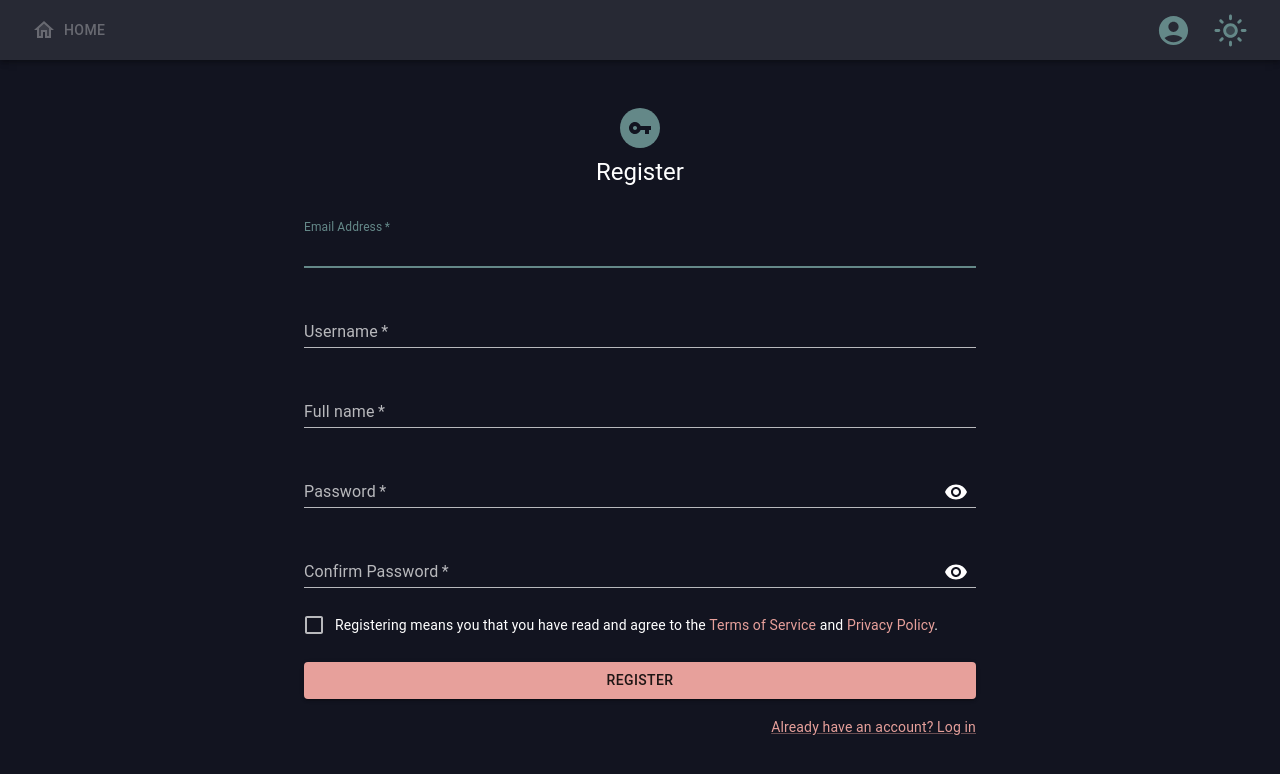
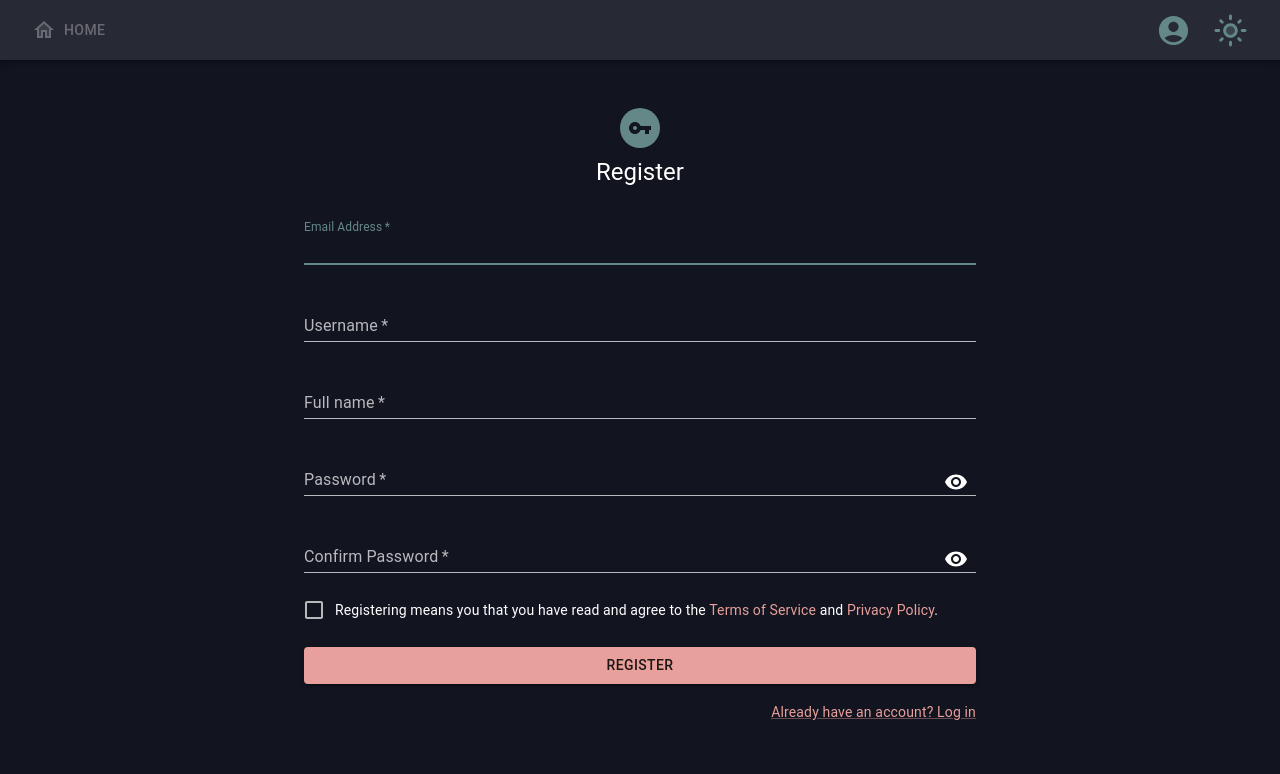
Before and after one commit to scastd00/rs-chat-frontend, a React (Vite) app: page /register in a window 1280 px wide. Shown: the top 774 px of the page. Built offline with nearby package versions, Linux system fonts and the light colour scheme.

Commit message:
All TextField have small size

```diff
--- a/src/components/ChatTextBar.jsx
+++ b/src/components/ChatTextBar.jsx
@@ -114,8 +114,8 @@ function ChatTextBar({ sendTextMessage, sendFiles }) {
       <CssBaseline />
       <TextField
         margin='normal'
+        fullWidth
         size='small'
-        fullWidth
         id='Text'
         label='Text'
         name='text'
--- a/src/components/admin/dialogs/CreateDegreeDialog.jsx
+++ b/src/components/admin/dialogs/CreateDegreeDialog.jsx
@@ -33,6 +33,7 @@ function CreateDegreeDialog(props) {
         <TextField
           required
           fullWidth
+          size='small'
           autoFocus
           id='DegreeName'
           label='Degree name'
--- a/src/components/admin/dialogs/CreateGroupDialog.jsx
+++ b/src/components/admin/dialogs/CreateGroupDialog.jsx
@@ -33,6 +33,7 @@ function CreateGroupDialog(props) {
         <TextField
           required
           fullWidth
+          size='small'
           autoFocus
           id='GroupName'
           label='Group name'
--- a/src/components/admin/dialogs/CreateSubjectDialog.jsx
+++ b/src/components/admin/dialogs/CreateSubjectDialog.jsx
@@ -41,6 +41,7 @@ function CreateSubjectDialog(props) {
         <TextField
           required
           fullWidth
+          size='small'
           autoFocus
           id='subjectName'
           label='Name'
@@ -54,6 +55,7 @@ function CreateSubjectDialog(props) {
           value={subjectProps.period}
           required
           fullWidth
+          size='small'
           id='subjectPeriod'
           label='Period'
           margin='dense'
@@ -72,6 +74,7 @@ function CreateSubjectDialog(props) {
           value={subjectProps.type}
           required
           fullWidth
+          size='small'
           id='subjectType'
           label='Type'
           margin='dense'
@@ -90,6 +93,7 @@ function CreateSubjectDialog(props) {
           value={subjectProps.credits}
           required
           fullWidth
+          size='small'
           id='subjectCredits'
           label='Credits'
           margin='dense'
@@ -110,6 +114,7 @@ function CreateSubjectDialog(props) {
           value={subjectProps.grade}
           required
           fullWidth
+          size='small'
           id='subjectGrade'
           label='Grade'
           margin='dense'
@@ -127,6 +132,7 @@ function CreateSubjectDialog(props) {
           value={subjectProps.degree}
           required
           fullWidth
+          size='small'
           id='subjectDegree'
           label='Degree'
           margin='dense'
--- a/src/pages/Profile.jsx
+++ b/src/pages/Profile.jsx
@@ -149,6 +149,7 @@ function Profile() {
 
               <Grid item>
                 <TextField
+                  size='small'
                   margin='dense'
                   id='chatCode'
                   label='Chat code'
--- a/src/pages/Register.jsx
+++ b/src/pages/Register.jsx
@@ -158,6 +158,7 @@ function Register() {
                   <TextField
                     required
                     fullWidth
+                    size='small'
                     id='email'
                     label='Email Address'
                     autoFocus
@@ -175,6 +176,7 @@ function Register() {
                     autoComplete='given-name'
                     name='username'
                     fullWidth
+                    size='small'
                     id='username'
                     label='Username'
                     onChange={() => setRegisterError('')}
@@ -191,6 +193,7 @@ function Register() {
                     required
                     name='fullName'
                     fullWidth
+                    size='small'
                     id='fullName'
                     label='Full name'
                     onChange={() => setRegisterError('')}
@@ -203,6 +206,7 @@ function Register() {
                   <TextField
                     required
                     fullWidth
+                    size='small'
                     name='password'
                     label='Password'
                     type={showPassword ? 'text' : 'password'}
@@ -222,6 +226,7 @@ function Register() {
                   <TextField
                     required
                     fullWidth
+                    size='small'
                     name='confirmPassword'
                     label='Confirm Password'
                     type={showPassword ? 'text' : 'password'}
```
